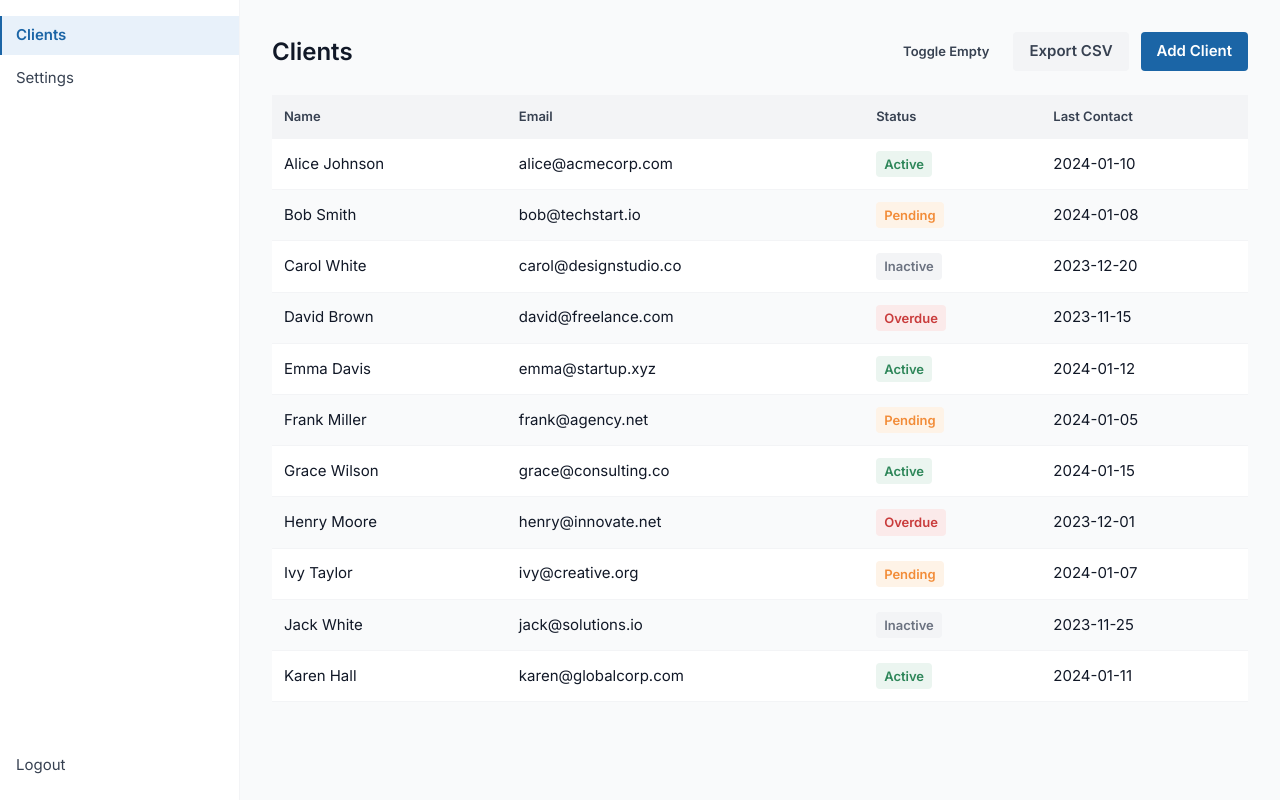
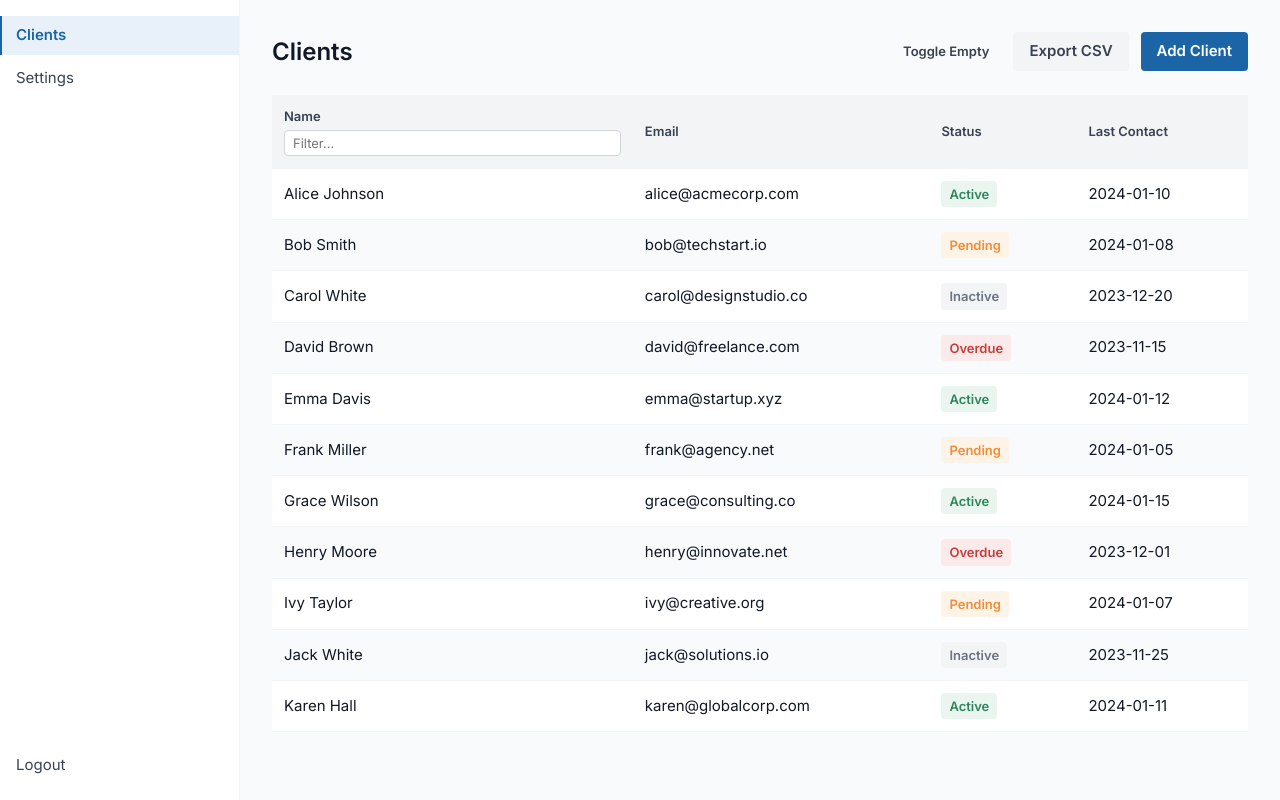
Before and after one commit to GenesysTeam/pulseboard, a React (Vite) app: page / in a window 1280 px wide. Built offline with nearby package versions, Linux system fonts and the light colour scheme.

Commit message:
Add text filter input to Name column in clients table

```diff
--- a/src/pages/ClientsList.tsx
+++ b/src/pages/ClientsList.tsx
@@ -38,10 +38,39 @@ export default function ClientsList({ onClientSelect }: ClientsListProps) {
   const [showEmpty, setShowEmpty] = useState(false)
   const [newName, setNewName] = useState('')
   const [newEmail, setNewEmail] = useState('')
-  const filteredClients = mockClients
+  const [nameFilter, setNameFilter] = useState('')
+
+  const filteredClients = mockClients.filter(c =>
+    c.name.toLowerCase().includes(nameFilter.toLowerCase())
+  )
 
   const columns = [
-    { key: 'name', label: 'Name' },
+    {
+      key: 'name',
+      label: (
+        <div style={{ display: 'flex', flexDirection: 'column', gap: 'var(--space-1)' }}>
+          <span>Name</span>
+          <input
+            type="text"
+            placeholder="Filter..."
+            value={nameFilter}
+            onChange={e => setNameFilter(e.target.value)}
+            onClick={e => e.stopPropagation()}
+            style={{
+              fontFamily: 'var(--font-family)',
+              fontSize: 'var(--text-sm)',
+              padding: 'var(--space-1) var(--space-2)',
+              border: '1px solid var(--color-neutral-300)',
+              borderRadius: 'var(--radius-sm)',
+              outline: 'none',
+              width: '100%',
+              color: 'var(--color-neutral-700)',
+              background: 'var(--color-white)',
+            }}
+          />
+        </div>
+      ) as unknown as string,
+    },
     { key: 'email', label: 'Email' },
     {
       key: 'status',
```
